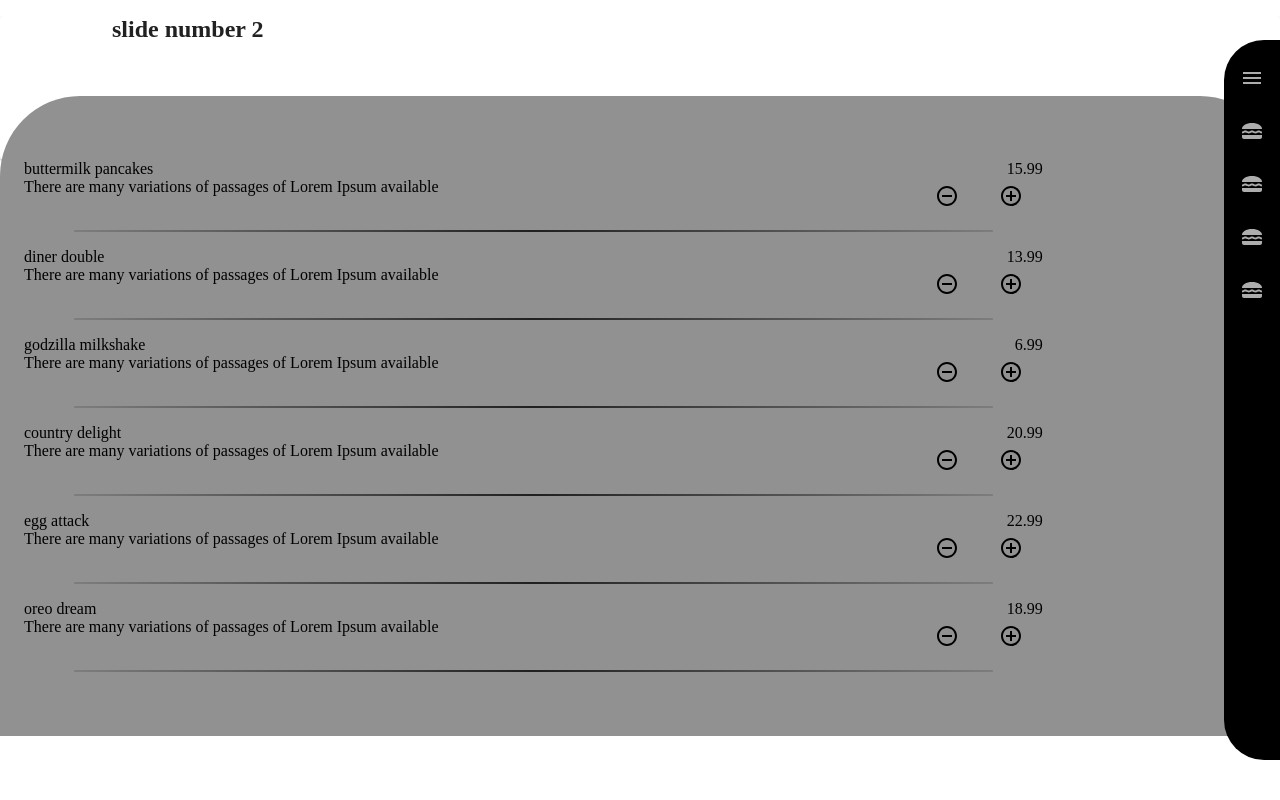
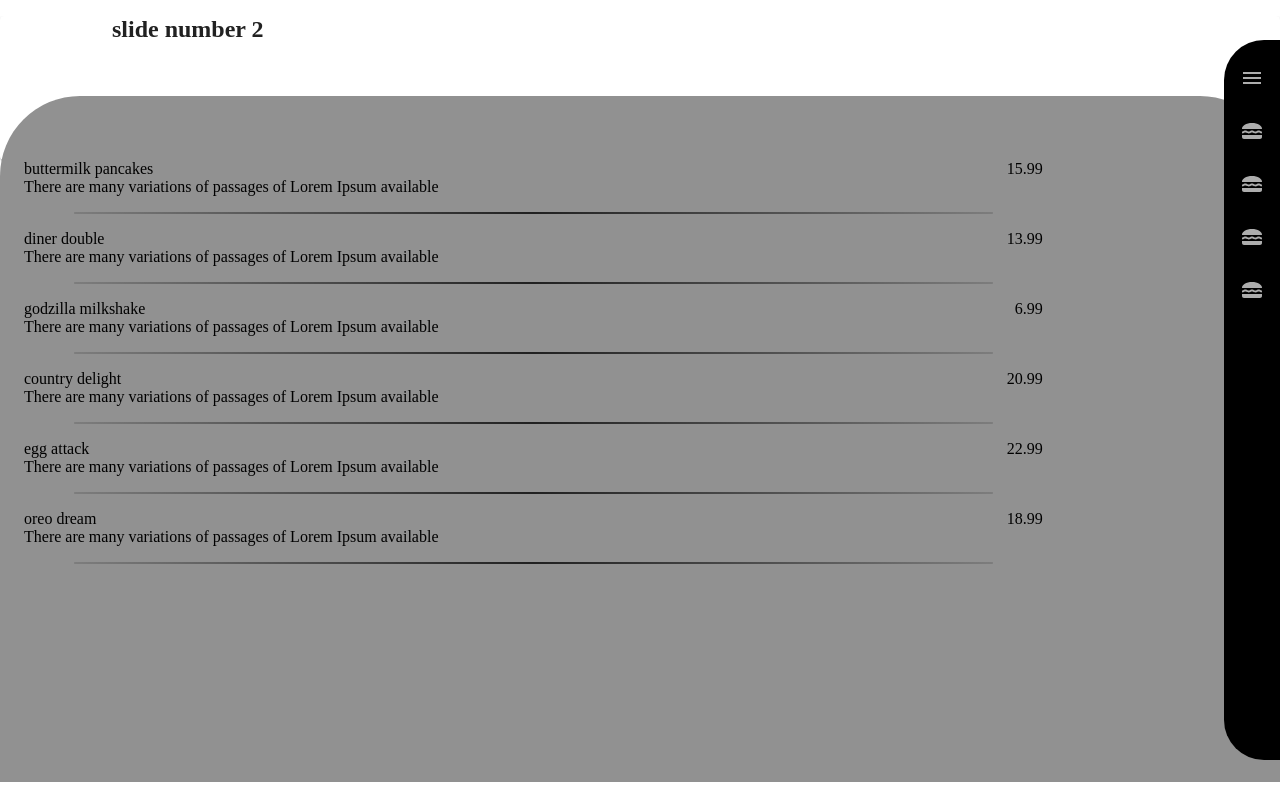
Before and after one commit to sarakasiri/Kakhlounge, a React (Create React App) app: page / in a window 1280 px wide. Built offline with nearby package versions, Linux system fonts and the light colour scheme.

Commit message:
hide cart buttons

```diff
--- a/src/components/menu/Menu.js
+++ b/src/components/menu/Menu.js
@@ -60,23 +60,23 @@ const Menu = ({ items }) => {
 
                                         <span>{menuItem.desc}</span>
                                     </div>
-                                    <div>
+                                    {/* <div>
 
-                                        {/* {cart.some((p) => p.id === items.id) ? ( */}
+                                       {cart.some((p) => p.id === items.id) ? (
                                         <Button
 
                                         // onClick={removeFromCart}
                                         >
                                             < RemoveCircleOutlineIcon className={classes.removeButton} />
                                         </Button>
-                                        {/* ) : ( */}
+                                         ) : (
                                         <Button
                                         // onClick={addToCart}
                                         >
                                             <ControlPointIcon className={classes.addButton} />
                                         </Button>
-                                        {/* )} */}
-                                    </div>
+                                         )}
+                                    </div> */}
                                 </div>
                                 <div style={{ display: "flex", alignItems: "center", justifyContent: "center" }}>
 
--- a/src/containers/menuPage/styles/MenuPage.module.scss
+++ b/src/containers/menuPage/styles/MenuPage.module.scss
@@ -1,14 +1,18 @@
 .menuBackground {
     background-color: rgb(145, 145, 145);
-    min-height: 40rem !important;
+    height: 85.7vh !important;
     border-radius: 5rem 5rem 0 0;
     margin-top: 6rem !important;
     z-index: 10;
 
-    // margin-right: 0 !important;
-    // overflow-y: scroll;
-    // -ms-overflow-style: none !important;
-    // scrollbar-width: none !important;
+    margin-right: 0 !important;
+    overflow-y: scroll !important;
+    -ms-overflow-style: none !important;
+    scrollbar-width: none !important;
+}
+
+.menuBackground::-webkit-scrollbar {
+    display: none;
 }
 
 .menuCarousel {
```
